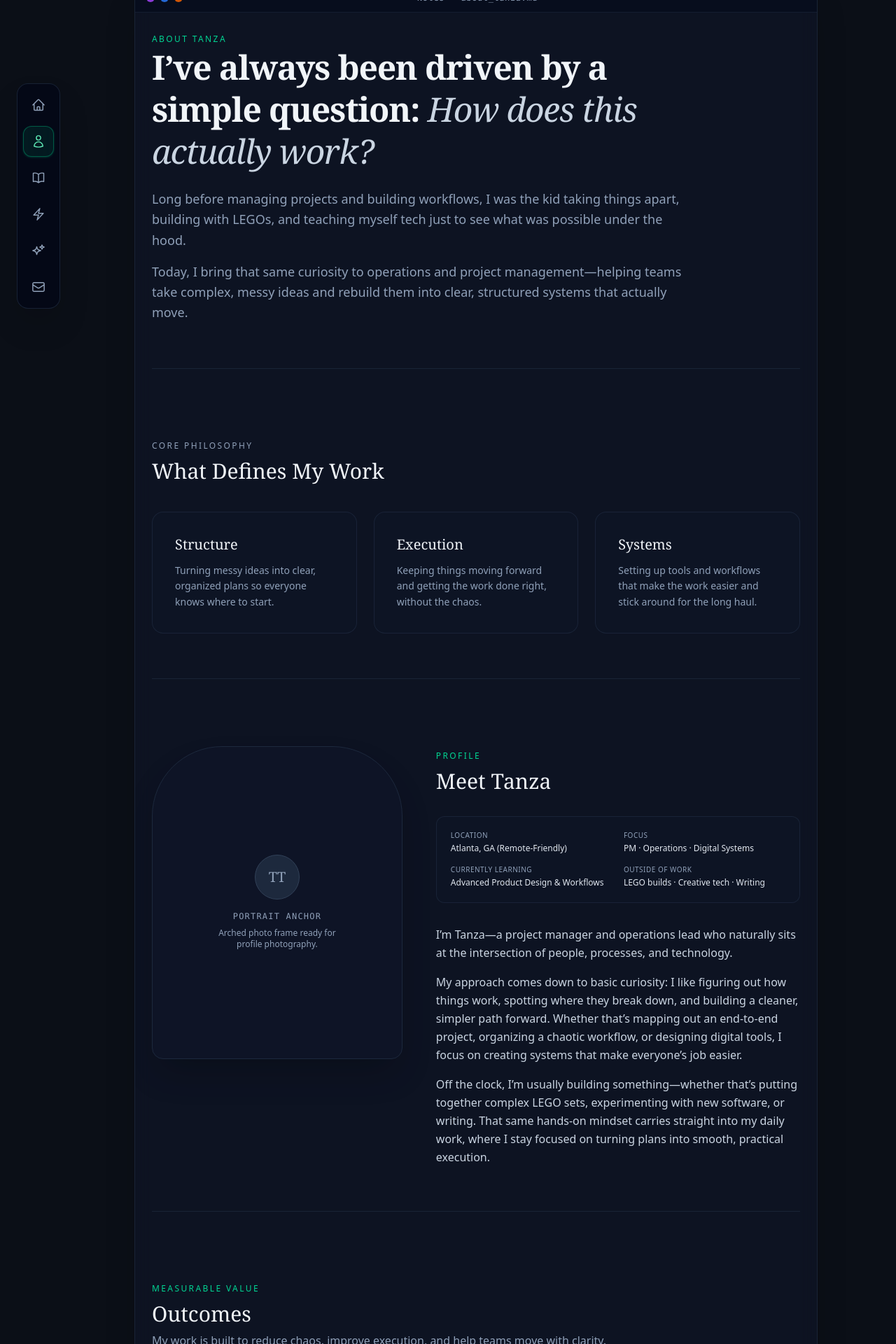
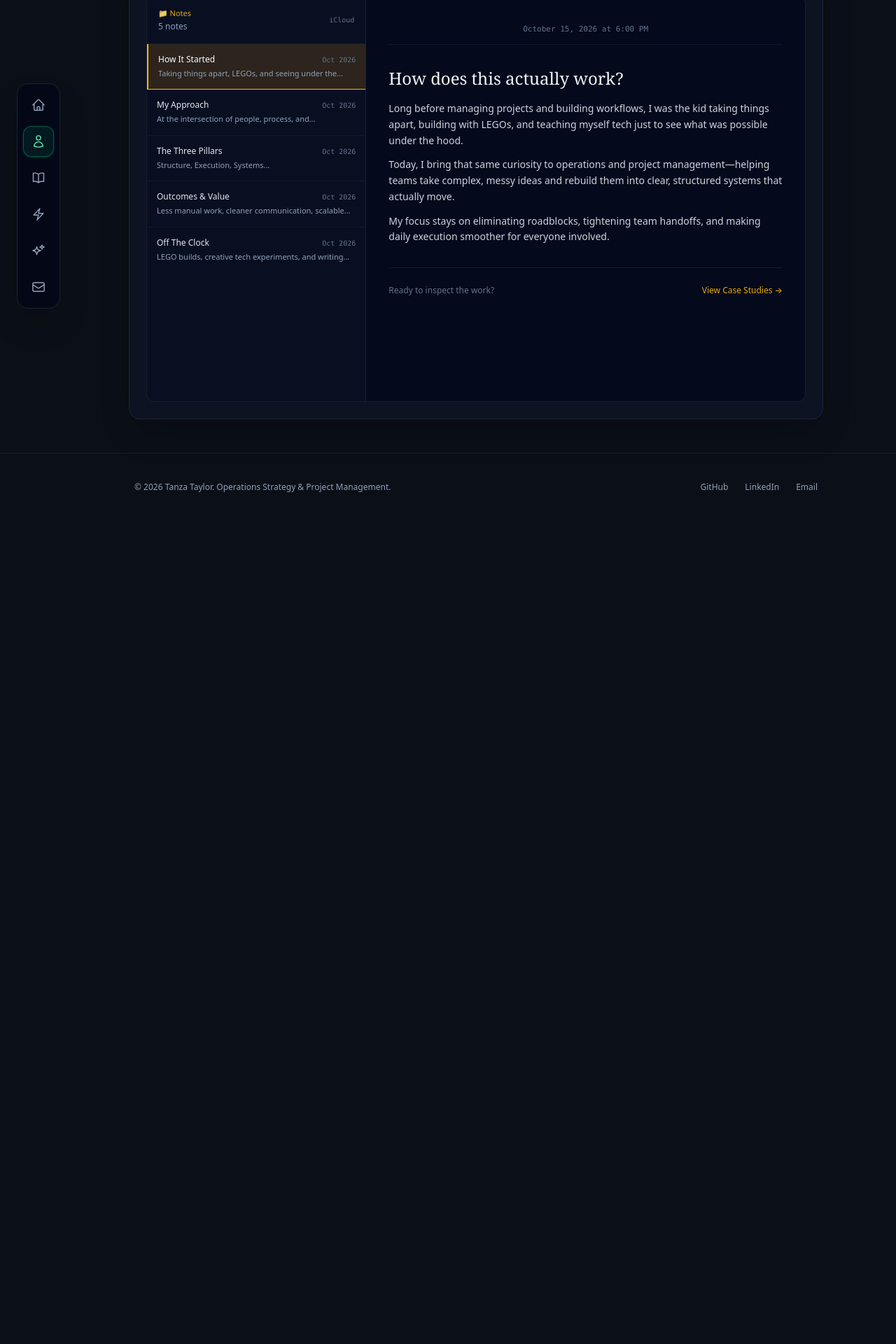
Before and after one commit to tanztylr/portfolio-v3, a Next.js app: page /about in a window 1280 px wide. Shown: the part 120-2040 px from the top of the page at 70% size. After the commit the page ends 864 px from the top, so only its background shows below. Built offline with nearby package versions, Linux system fonts and the light colour scheme.

Commit message:
fix: remove raw citation tags from about notes

```diff
--- a/app/about/page.tsx
+++ b/app/about/page.tsx
@@ -1,230 +1,264 @@
+'use client';
+
+import { useState } from 'react';
+import Link from 'next/link';
 import MacWindow from '../components/MacWindow';
-import Link from 'next/link';
+
+interface NoteSection {
+  id: string;
+  title: string;
+  preview: string;
+  date: string;
+}
+
+const NOTES: NoteSection[] = [
+  {
+    id: 'story',
+    title: 'How It Started',
+    preview: 'Taking things apart, LEGOs, and seeing under the hood...',
+    date: 'Oct 2026',
+  },
+  {
+    id: 'approach',
+    title: 'My Approach',
+    preview: 'At the intersection of people, process, and technology...',
+    date: 'Oct 2026',
+  },
+  {
+    id: 'pillars',
+    title: 'The Three Pillars',
+    preview: 'Structure, Execution, Systems...',
+    date: 'Oct 2026',
+  },
+  {
+    id: 'outcomes',
+    title: 'Outcomes & Value',
+    preview: 'Less manual work, cleaner communication, scalable systems...',
+    date: 'Oct 2026',
+  },
+  {
+    id: 'off-clock',
+    title: 'Off The Clock',
+    preview: 'LEGO builds, creative tech experiments, and writing...',
+    date: 'Oct 2026',
+  },
+];
 
 const PILLARS = [
   {
     title: 'Structure',
-    description:
-      'Turning messy ideas into clear, organized plans so everyone knows where to start.',
+    description: 'Turning messy ideas into clear, organized plans so everyone knows where to start.',
   },
   {
     title: 'Execution',
-    description:
-      'Keeping things moving forward and getting the work done right, without the chaos.',
+    description: 'Keeping things moving forward and getting the work done right, without the chaos.',
   },
   {
     title: 'Systems',
-    description:
-      'Setting up tools and workflows that make the work easier and stick around for the long haul.',
+    description: 'Setting up tools and workflows that make the work easier and stick around for the long haul.',
   },
 ];
 
 const OUTCOMES = [
   {
-    number: '01',
     title: 'Less Manual Work',
-    description:
-      'Automate repetitive tasks so teams can stop wasting time on manual work that should already be handled.',
+    description: 'Automate repetitive tasks so teams stop wasting hours on things that should run on their own.',
   },
   {
-    number: '02',
     title: 'Smoother Operations',
-    description:
-      'Clean up messy workflows, unclear handoffs, and scattered processes that slow execution down.',
+    description: 'Clean up messy workflows, unclear handoffs, and scattered processes that slow execution down.',
   },
   {
-    number: '03',
     title: 'Better System Visibility',
-    description:
-      'Connect tools, data, and updates so teams can see what’s happening without constantly chasing people down.',
+    description: 'Connect tools, data, and updates so leadership sees progress without constantly chasing people.',
   },
   {
-    number: '04',
     title: 'Cleaner Communication',
-    description:
-      'Build structure around updates, stakeholder info, and project status so nothing gets lost in translation.',
+    description: 'Build structure around status and deliverables so nothing gets lost in translation.',
   },
   {
-    number: '05',
     title: 'Scalable Systems',
-    description:
-      'Create operational workflows that grow with the project instead of breaking down when the workload increases.',
+    description: 'Create operational workflows that grow with the work instead of breaking under pressure.',
   },
   {
-    number: '06',
     title: 'Clearer Direction',
-    description:
-      'Turn vague ideas, complex problems, and messy goals into practical next steps people can actually execute.',
+    description: 'Turn vague goals and complex challenges into practical next steps people can execute.',
   },
 ];
 
 export default function AboutPage() {
+  const [activeNote, setActiveNote] = useState<string>('story');
+
   return (
-    <main className="mx-auto max-w-5xl px-6 py-16 lg:py-24">
-      <MacWindow title="Notes — about_tanza.md">
-        <div className="space-y-24">
-          {/* SECTION 1: OPENING / INTRODUCTION */}
-          <section className="space-y-6 border-b border-slate-800/80 pb-16">
-            <span className="text-xs uppercase tracking-[0.2em] text-emerald-400 font-medium">
-              About Tanza
+    <main className="mx-auto max-w-5xl px-4 py-8 lg:py-12">
+      <MacWindow title="Notes">
+        <div className="grid grid-cols-1 md:grid-cols-12 min-h-[580px] rounded-xl overflow-hidden border border-slate-800/60 bg-slate-950/40">
+
+          {/* LEFT COLUMN: NOTES LIST */}
+          <aside className="md:col-span-4 border-b md:border-b-0 md:border-r border-slate-800/80 bg-slate-900/30 flex flex-col">
+            <div className="p-4 border-b border-slate-800/60 flex items-center justify-between">
+              <div>
+                <span className="text-[11px] font-medium text-amber-400/90 flex items-center gap-1.5">
+                  📁 Notes
                 </span>
-            <h1 className="font-serif text-3xl sm:text-5xl text-slate-100 font-semibold tracking-tight leading-tight max-w-3xl">
-              I’ve always been driven by a simple question: <span className="italic font-normal text-slate-300">How does this actually work?</span>
-            </h1>
-            <div className="max-w-3xl space-y-4 text-base sm:text-lg text-slate-400 leading-relaxed font-light">
+                <p className="text-xs text-slate-400 mt-0.5">5 notes</p>
+              </div>
+              <span className="text-[10px] text-slate-500 font-mono">iCloud</span>
+            </div>
+
+            <div className="divide-y divide-slate-800/40 overflow-y-auto">
+              {NOTES.map((note) => {
+                const isSelected = activeNote === note.id;
+                return (
+                  <button
+                    key={note.id}
+                    type="button"
+                    onClick={() => setActiveNote(note.id)}
+                    className={`w-full text-left p-3.5 transition-colors cursor-pointer ${
+                      isSelected
+                        ? 'bg-amber-500/15 border-l-2 border-amber-400'
+                        : 'hover:bg-slate-800/30'
+                    }`}
+                  >
+                    <div className="flex items-baseline justify-between gap-2">
+                      <h3 className={`text-xs font-medium truncate ${isSelected ? 'text-white' : 'text-slate-200'}`}>
+                        {note.title}
+                      </h3>
+                      <span className="text-[10px] text-slate-500 shrink-0 font-mono">{note.date}</span>
+                    </div>
+                    <p className="text-[11px] text-slate-400 mt-1 line-clamp-1 font-light">
+                      {note.preview}
+                    </p>
+                  </button>
+                );
+              })}
+            </div>
+          </aside>
+
+          {/* RIGHT COLUMN: SCROLLABLE NOTE BODY */}
+          <div className="md:col-span-8 p-6 md:p-8 overflow-y-auto max-h-[620px] space-y-8 bg-slate-950/30">
+
+            <div className="text-center border-b border-slate-800/50 pb-3">
+              <span className="text-[11px] font-mono text-slate-500">
+                October 15, 2026 at 6:00 PM
+              </span>
+            </div>
+
+            {activeNote === 'story' && (
+              <div className="space-y-4">
+                <h2 className="font-serif text-2xl text-slate-100 font-medium">
+                  How does this actually work?
+                </h2>
+                <div className="space-y-3 text-sm text-slate-300 leading-relaxed font-light">
                   <p>
                     Long before managing projects and building workflows, I was the kid taking things apart, building with LEGOs, and teaching myself tech just to see what was possible under the hood.
                   </p>
                   <p>
                     Today, I bring that same curiosity to operations and project management—helping teams take complex, messy ideas and rebuild them into clear, structured systems that actually move.
                   </p>
+                  <p>
+                    My focus stays on eliminating roadblocks, tightening team handoffs, and making daily execution smoother for everyone involved.
+                  </p>
                 </div>
-          </section>
+              </div>
+            )}
 
-          {/* SECTION 2: WHAT DEFINES MY WORK (THE THREE PILLARS) */}
-          <section className="space-y-10 border-b border-slate-800/80 pb-16">
+            {activeNote === 'approach' && (
+              <div className="space-y-4">
+                <h2 className="font-serif text-2xl text-slate-100 font-medium">
+                  At the intersection of people, process, and technology.
+                </h2>
+                <div className="space-y-3 text-sm text-slate-300 leading-relaxed font-light">
+                  <p>
+                    My approach comes down to basic curiosity: I like figuring out how things work, spotting where they break down, and building a cleaner, simpler path forward.
+                  </p>
+                  <p>
+                    Whether that’s mapping out an end-to-end project, organizing a chaotic workflow, or designing digital tools, I focus on creating systems that make everyone’s job easier.
+                  </p>
+                </div>
+
+                <div className="rounded-xl border border-slate-800/80 bg-slate-900/40 p-4 grid grid-cols-2 gap-4 text-xs mt-6">
                   <div>
-              <span className="text-xs uppercase tracking-[0.2em] text-slate-400 font-medium">
-                Core Philosophy
-              </span>
-              <h2 className="mt-2 font-serif text-2xl sm:text-3xl text-slate-100 font-medium">
+                    <span className="text-[10px] uppercase font-mono text-slate-500 block">Location</span>
+                    <span className="text-slate-200 font-medium mt-1 block">Atlanta, GA (Remote-Friendly)</span>
+                  </div>
+                  <div>
+                    <span className="text-[10px] uppercase font-mono text-slate-500 block">Focus</span>
+                    <span className="text-slate-200 font-medium mt-1 block">PM · Operations · Digital Products</span>
+                  </div>
+                </div>
+              </div>
+            )}
+
+            {activeNote === 'pillars' && (
+              <div className="space-y-5">
+                <h2 className="font-serif text-2xl text-slate-100 font-medium">
                   What Defines My Work
                 </h2>
-            </div>
-
-            <div className="grid gap-6 md:grid-cols-3">
+                <div className="space-y-3">
                   {PILLARS.map((pillar) => (
                     <div
                       key={pillar.title}
-                  className="rounded-2xl border border-slate-800/80 bg-slate-900/30 p-8 space-y-3"
+                      className="rounded-xl border border-slate-800/80 bg-slate-900/30 p-4"
                     >
-                  <h3 className="font-serif text-xl text-slate-100 font-medium">
-                    {pillar.title}
-                  </h3>
-                  <p className="text-sm text-slate-400 leading-relaxed font-light">
+                      <h3 className="text-sm font-semibold text-amber-400/90">{pillar.title}</h3>
+                      <p className="text-xs text-slate-300 font-light mt-1.5 leading-relaxed">
                         {pillar.description}
                       </p>
                     </div>
                   ))}
                 </div>
-          </section>
+              </div>
+            )}
 
-          {/* SECTION 3: MEET TANZA (TWO-COLUMN LAYOUT) */}
-          <section className="grid gap-12 lg:grid-cols-12 items-start border-b border-slate-800/80 pb-16">
-            {/* Left Column: Portrait Frame Placeholder */}
-            <div className="lg:col-span-5">
-              <div className="relative mx-auto aspect-[4/5] w-full max-w-sm overflow-hidden rounded-t-[100px] rounded-b-2xl border border-slate-800 bg-slate-900/60 shadow-2xl flex flex-col items-center justify-center p-6 text-center">
-                <div className="h-16 w-16 rounded-full border border-slate-700 bg-slate-800 flex items-center justify-center text-slate-400 mb-4 font-serif text-xl">
-                  TT
+            {activeNote === 'outcomes' && (
+              <div className="space-y-5">
+                <h2 className="font-serif text-2xl text-slate-100 font-medium">
+                  Measurable Outcomes
+                </h2>
+                <div className="grid gap-3 sm:grid-cols-2">
+                  {OUTCOMES.map((outcome) => (
+                    <div
+                      key={outcome.title}
+                      className="rounded-xl border border-slate-800/70 bg-slate-900/30 p-4 space-y-1.5"
+                    >
+                      <h3 className="text-xs font-semibold text-slate-200">{outcome.title}</h3>
+                      <p className="text-[11px] text-slate-400 font-light leading-relaxed">
+                        {outcome.description}
+                      </p>
                     </div>
-                <span className="text-xs font-mono uppercase tracking-widest text-slate-400">
-                  Portrait Anchor
-                </span>
-                <p className="mt-2 text-xs text-slate-400 max-w-[200px]">
-                  Arched photo frame ready for profile photography.
+                  ))}
+                </div>
+              </div>
+            )}
+
+            {activeNote === 'off-clock' && (
+              <div className="space-y-4">
+                <h2 className="font-serif text-2xl text-slate-100 font-medium">
+                  Off The Clock
+                </h2>
+                <div className="space-y-3 text-sm text-slate-300 leading-relaxed font-light">
+                  <p>
+                    When I am not designing workflows, I am usually building something—putting together complex LEGO sets, experimenting with new software, or writing.
+                  </p>
+                  <p>
+                    That hands-on tinker mindset carries straight into my daily operations work: I stay focused on turning plans into smooth, practical execution.
                   </p>
                 </div>
               </div>
+            )}
 
-            {/* Right Column: Metadata & Narrative */}
-            <div className="lg:col-span-7 space-y-8">
-              <div>
-                <span className="text-xs uppercase tracking-[0.2em] text-emerald-400 font-medium">
-                  Profile
-                </span>
-                <h2 className="mt-2 font-serif text-2xl sm:text-3xl text-slate-100 font-medium">
-                  Meet Tanza
-                </h2>
+            <div className="pt-6 border-t border-slate-800/60 flex items-center justify-between">
+              <span className="text-xs text-slate-500">Ready to inspect the work?</span>
+              <Link
+                href="/projects"
+                className="text-xs font-medium text-amber-400/90 hover:text-amber-300 transition"
+              >
+                View Case Studies →
+              </Link>
             </div>
 
-              {/* Quick Stats / Snapshot */}
-              <div className="grid grid-cols-2 gap-4 rounded-xl border border-slate-800/80 bg-slate-900/30 p-5 text-xs">
-                <div>
-                  <span className="text-slate-400 block uppercase tracking-wider text-[10px]">Location</span>
-                  <span className="text-slate-200 font-medium mt-1 block">Atlanta, GA (Remote-Friendly)</span>
           </div>
-                <div>
-                  <span className="text-slate-400 block uppercase tracking-wider text-[10px]">Focus</span>
-                  <span className="text-slate-200 font-medium mt-1 block">PM · Operations · Digital Systems</span>
-                </div>
-                <div>
-                  <span className="text-slate-400 block uppercase tracking-wider text-[10px]">Currently Learning</span>
-                  <span className="text-slate-200 font-medium mt-1 block">Advanced Product Design & Workflows</span>
-                </div>
-                <div>
-                  <span className="text-slate-400 block uppercase tracking-wider text-[10px]">Outside of Work</span>
-                  <span className="text-slate-200 font-medium mt-1 block">LEGO builds · Creative tech · Writing</span>
-                </div>
-              </div>
-
-              {/* Narrative */}
-              <div className="space-y-4 text-sm sm:text-base text-slate-300 leading-relaxed font-light">
-                <p>
-                  I’m Tanza—a project manager and operations lead who naturally sits at the intersection of people, processes, and technology.
-                </p>
-                <p>
-                  My approach comes down to basic curiosity: I like figuring out how things work, spotting where they break down, and building a cleaner, simpler path forward. Whether that’s mapping out an end-to-end project, organizing a chaotic workflow, or designing digital tools, I focus on creating systems that make everyone’s job easier.
-                </p>
-                <p>
-                  Off the clock, I’m usually building something—whether that’s putting together complex LEGO sets, experimenting with new software, or writing. That same hands-on mindset carries straight into my daily work, where I stay focused on turning plans into smooth, practical execution.
-                </p>
-              </div>
-            </div>
-          </section>
-
-          {/* SECTION 4: OUTCOMES (6-CARD GRID) */}
-          <section className="space-y-10 border-b border-slate-800/80 pb-16">
-            <div>
-              <span className="text-xs uppercase tracking-[0.2em] text-emerald-400 font-medium">
-                Measurable Value
-              </span>
-              <h2 className="mt-2 font-serif text-2xl sm:text-3xl text-slate-100 font-medium">
-                Outcomes
-              </h2>
-              <p className="mt-2 text-sm sm:text-base text-slate-400 font-light">
-                My work is built to reduce chaos, improve execution, and help teams move with clarity.
-              </p>
-            </div>
-
-            <div className="grid gap-5 sm:grid-cols-2 lg:grid-cols-3">
-              {OUTCOMES.map((outcome) => (
-                <div
-                  key={outcome.title}
-                  className="flex flex-col justify-between rounded-xl border border-slate-800/80 bg-slate-900/30 p-6 transition duration-150 hover:border-slate-700"
-                >
-                  <div>
-                    <span className="text-xs font-mono text-emerald-400">
-                      {outcome.number}
-                    </span>
-                    <h3 className="mt-3 font-serif text-lg text-slate-100 font-medium">
-                      {outcome.title}
-                    </h3>
-                    <p className="mt-2 text-xs sm:text-sm text-slate-400 leading-relaxed font-light">
-                      {outcome.description}
-                    </p>
-                  </div>
-                </div>
-              ))}
-            </div>
-          </section>
-
-          {/* SECTION 5: EXPLORE THE WORK (CTA TRANSITION) */}
-          <section className="py-8 flex flex-col sm:flex-row items-baseline justify-between gap-6">
-            <div className="max-w-xl space-y-2">
-              <h2 className="font-serif text-2xl text-slate-100 font-medium">
-                Want to see how this plays out in real projects?
-              </h2>
-              <p className="text-sm text-slate-400 font-light">
-                Check out my project portfolio to see the plans, workflows, and tools I’ve built from start to finish.
-              </p>
-            </div>
-            <Link
-              href="/projects"
-              className="inline-flex shrink-0 items-center gap-2 rounded-xl bg-slate-100 px-6 py-3 text-sm font-medium text-slate-900 transition hover:bg-white hover:shadow-lg"
-            >
-              Explore Featured Work →
-            </Link>
-          </section>
         </div>
       </MacWindow>
     </main>
```
Lines whose indentation alone changed are shown as unchanged.
